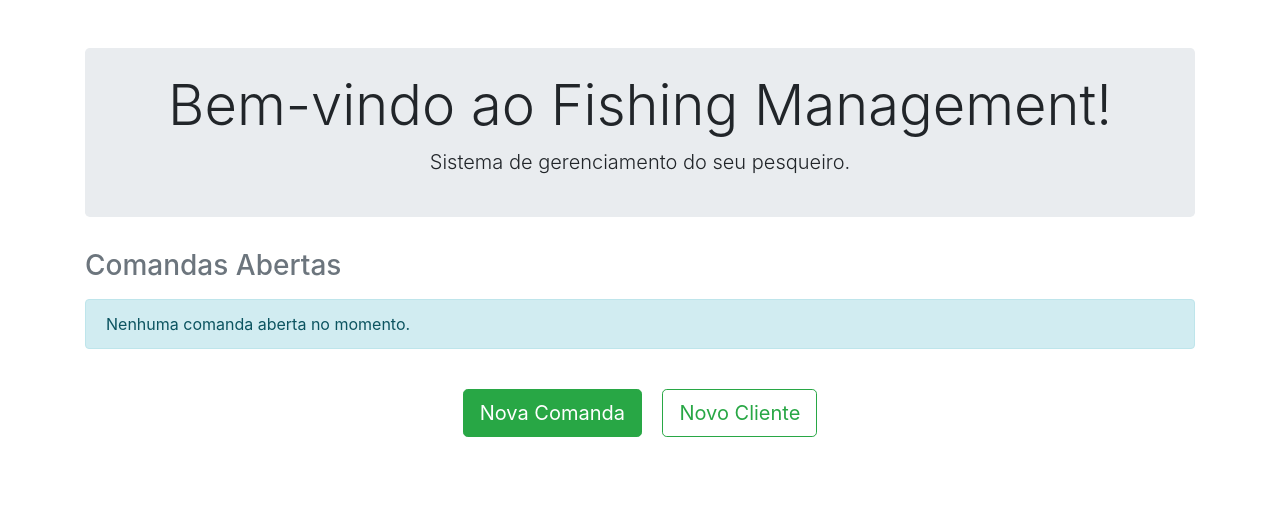
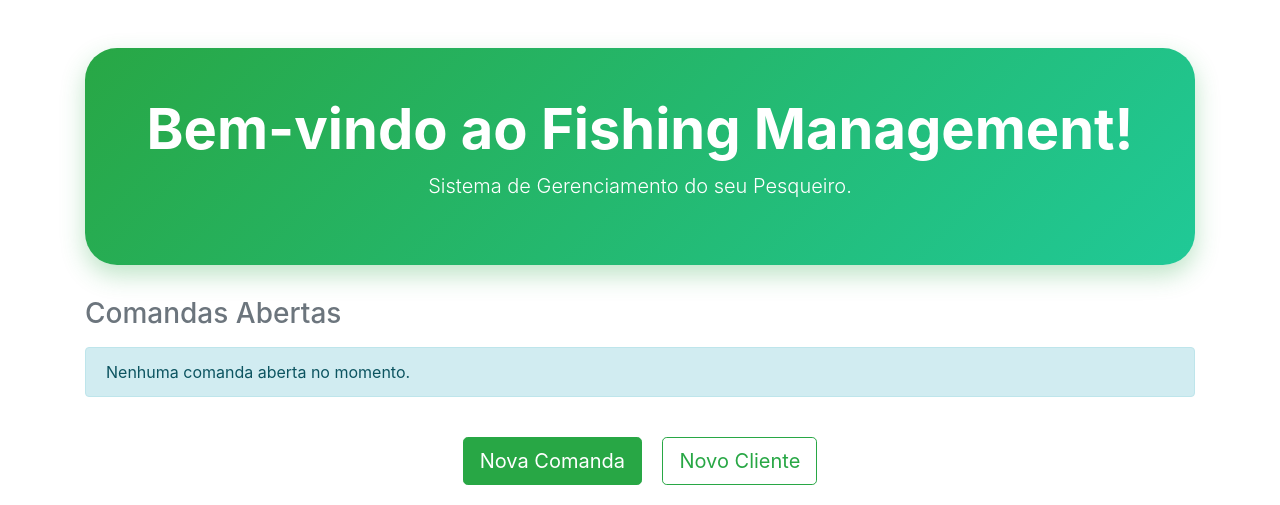
Before and after one commit to josematheussilverio-coder/SistemadeGerenciamentoPesqueiro, a Django app: page / in a window 1280 px wide. Shown: the part 56-561 px from the top of the page. Run offline with Django 5.2, Linux system fonts and the light colour scheme; data that the repository does not hold is empty; some libraries are stand-ins or nearby versions.

Commit message:
Add files via upload

```diff
--- a/app/templates/index.html
+++ b/app/templates/index.html
@@ -37,9 +37,20 @@
 
     <div class="container mt-5">
 
-        <div class="jumbotron text-center py-4">
-            <h1 class="display-4">Bem-vindo ao Fishing Management!</h1>
-            <p class="lead">Sistema de gerenciamento do seu pesqueiro.</p>
+        <style>
+            .hero-section {
+                background: linear-gradient(135deg, #28a745 0%, #20c997 100%);
+                color: white;
+                padding: 3rem 2rem;
+                border-radius: 2rem;
+                box-shadow: 0 10px 25px rgba(40, 167, 69, 0.3);
+                margin-bottom: 2rem;
+            }
+        </style>
+
+        <div class="hero-section text-center">
+            <h1 class="display-4 font-weight-bold">Bem-vindo ao Fishing Management!</h1>
+            <p class="lead">Sistema de Gerenciamento do seu Pesqueiro.</p>
         </div>
 
         <div class="row">
```
Also changed, not shown: app/templates/cliente.html (+10 -2 lines).
